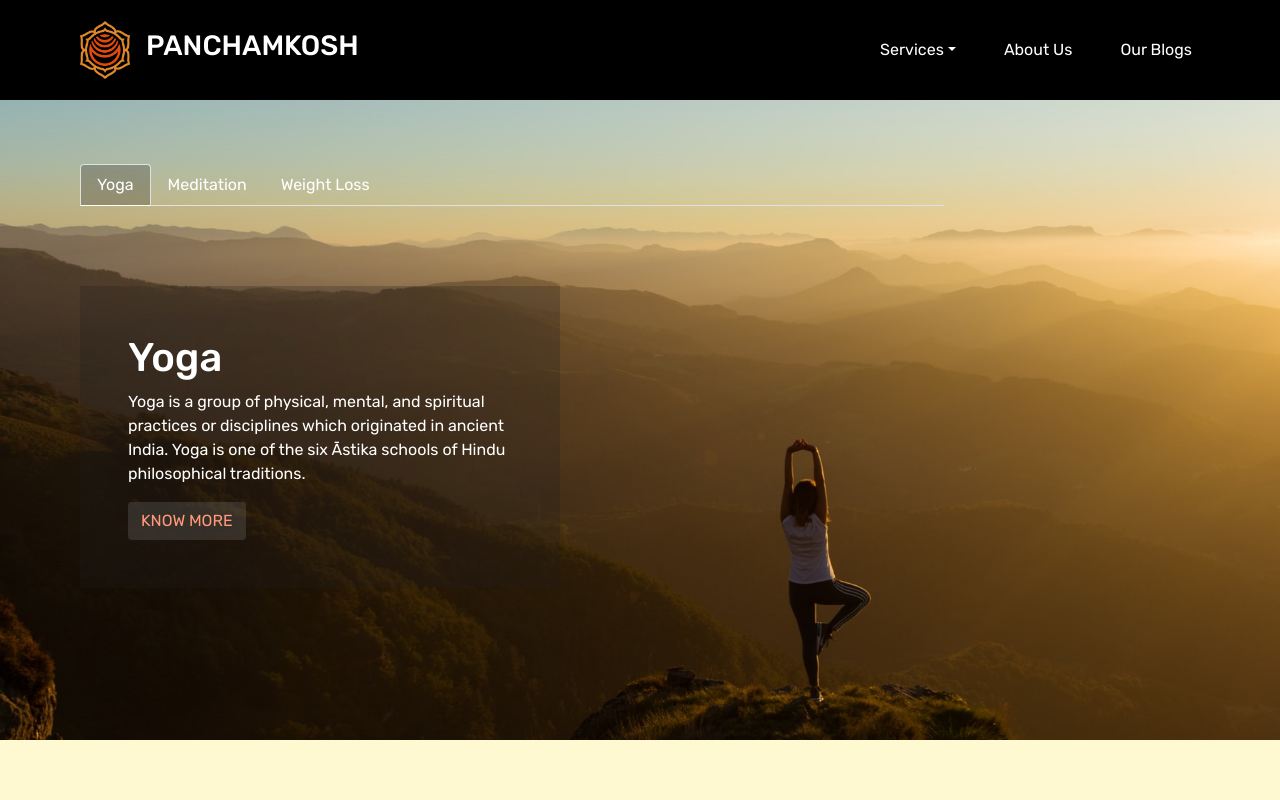
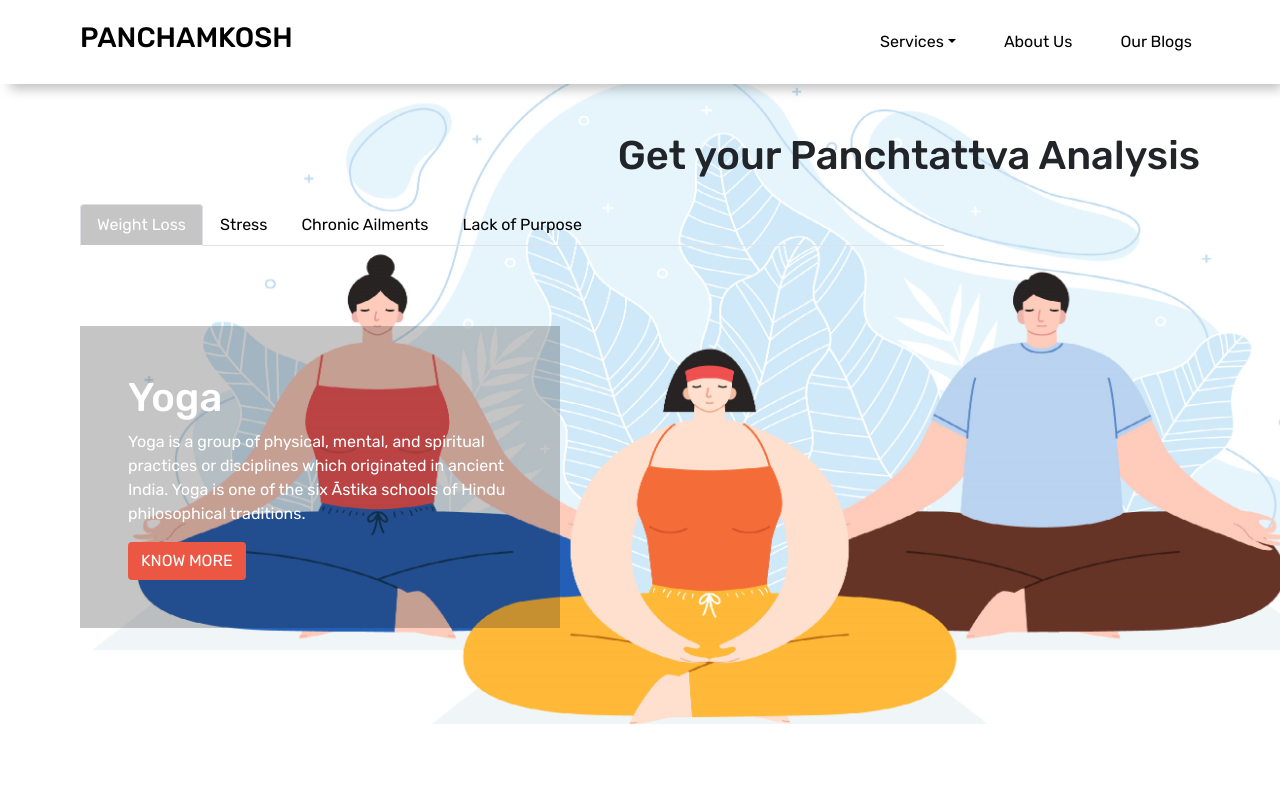
Before and after one commit to karankumarshreds/P_Posh_React, a React (Create React App) app: page / in a window 1280 px wide. Shown: the top 800 px of the page. Built offline with nearby package versions, Linux system fonts and the light colour scheme.

Commit message:
changed banner an navbar color

```diff
--- a/src/App.js
+++ b/src/App.js
@@ -13,7 +13,7 @@ function App() {
       <Navbar />
       <Banner />
       <div className="App-pancham"><Pancham /></div>
-      {/* <div className="App-card"><Card /></div> */}
+      <div className="App-card"><Card /></div>
 
       {/* <header className="App-header">
         <img src={logo} className="App-logo" alt="logo" />
--- a/src/Components/Banner/Banner.css
+++ b/src/Components/Banner/Banner.css
@@ -1,10 +1,22 @@
 .Banner {
-    background-image: url('./banner2.png');
+    /* background-image: url('./banner2.png'); */
+    background-image: url('./banner3.png');
     width: 100%;
     height: 80vmin;
     background-position-x: 10%;
     background-position-y: 55% !important;
     background-size: cover;
+
+}
+
+.Banner-heading {
+  padding: 3rem 5rem 0 5rem !important;
+  /* text-align: center !important; */
+  text-align: right !important;
+}
+
+.Banner-heading h3 {
+  font-size: 2.5em  !important ;
 }
 
 @media only screen and (max-width: 665px) {
@@ -17,7 +29,7 @@
 .Banner-nav {
     width: 80% !important;
     height: min-content;
-    padding: 4rem 5rem 0 5rem  !important;
+    padding: 1rem 5rem 0 5rem  !important;
 }
 
 @media only screen and (max-width: 665px) {
@@ -29,7 +41,8 @@
 
 .Banner-nav a {
     text-decoration: none !important;
-    color: white !important;
+    /* color: white !important;  */
+    color: rgb(0, 0, 0) !important;
 }
 
 .Banner .active {
@@ -39,6 +52,8 @@
 /* inner padding */
 .tab-pane {
     padding: 3rem;
+    color: black !important;
+
 }
 @media only screen and (max-width: 665px) {
     .tab-pane {
@@ -53,6 +68,7 @@
 .tab-content {
     width: 50%;
     padding: 5rem;
+    color: black !important;
 }
 @media only screen and (max-width: 890px) {
     .tab-content {
@@ -62,8 +78,8 @@
   }
 
 .tab-content button {
-  color: rgb(255, 154, 123);
-  background-color: rgba(128, 128, 128, 0.248) !important;
+  color: rgb(255, 255, 255);
+  background-color: #ec5744 !important;
 
 }
 .tab-content button:hover {
--- a/src/Components/Banner/Banner.js
+++ b/src/Components/Banner/Banner.js
@@ -5,11 +5,15 @@ class Banner extends Component {
     render() {
         return (
             <div className="Banner">
+                <div className="Banner-heading">
+                <h3>Get your Panchtattva Analysis</h3>
+                </div>
             <nav className="Banner-nav">
                 <div class="nav nav-tabs" id="nav-tab" role="tablist">
-                    <a class="nav-item nav-link active" id="nav-home-tab" data-toggle="tab" href="#nav-home" role="tab" aria-controls="nav-home" aria-selected="true">Yoga</a>
-                    <a class="nav-item nav-link" id="nav-profile-tab" data-toggle="tab" href="#nav-profile" role="tab" aria-controls="nav-profile" aria-selected="false">Meditation</a>
-                    <a class="nav-item nav-link" id="nav-contact-tab" data-toggle="tab" href="#nav-contact" role="tab" aria-controls="nav-contact" aria-selected="false">Weight Loss</a>
+                    <a class="nav-item nav-link active" id="nav-home-tab" data-toggle="tab" href="#nav-home" role="tab" aria-controls="nav-home" aria-selected="true">Weight Loss</a>
+                    <a class="nav-item nav-link" id="nav-profile-tab" data-toggle="tab" href="#nav-profile" role="tab" aria-controls="nav-profile" aria-selected="false">Stress</a>
+                    <a class="nav-item nav-link" id="nav-contact-tab" data-toggle="tab" href="#nav-contact" role="tab" aria-controls="nav-contact" aria-selected="false">Chronic Ailments</a>
+                    <a class="nav-item nav-link" id="nav-address-tab" data-toggle="tab" href="#nav-contact" role="tab" aria-controls="nav-address" aria-selected="false">Lack of Purpose</a>
                 </div>
             </nav>
             <div className="tab-content" id="nav-tabContent">
@@ -30,6 +34,12 @@ class Banner extends Component {
                     <p>"Workout" redirects here. For other uses, see Exercise (disambiguation) and Workout (disambiguation). Running in water. Weight training. Exercise is any bodily activity that enhances or maintains physical fitness and overall health ...</p>
                     <a><button className="btn">KNOW MORE</button></a>
                 </div>
+
+                <div className="tab-pane fade" id="nav-address" role="tabpanel" aria-labelledby="nav-address-tab">
+                    <h1>Weight Loss</h1>
+                    <p>"Something comes here</p>
+                    <a><button className="btn">KNOW MORE</button></a>
+                </div>
             </div>
             </div>
         )
--- a/src/Components/Card/Card.css
+++ b/src/Components/Card/Card.css
@@ -52,7 +52,7 @@
     padding: 1rem;
     margin-top: 1rem;
     /* border: 3px solid rgb(234, 167, 234); */
-    border: 3px solid rgb(251, 168, 147);
+    border: 1px solid rgb(251, 168, 147);
 }
 
 .card img {
--- a/src/Components/Navbar/Navbar.css
+++ b/src/Components/Navbar/Navbar.css
@@ -1,7 +1,8 @@
 .navbar{
     /* background-color: rgb(246, 111, 70) !important;  */
-    background-color: rgb(0, 0, 0) !important;
+    background-color: rgb(255, 255, 255) !important;
     padding: 1rem 5rem !important;
+    box-shadow: 6px 9px 11px -4px rgba(0,0,0,0.25);
 }
 .navbar img {
     width: 50px;
@@ -20,7 +21,8 @@
 }
 .navbar a {
     text-decoration: none !important;
-    color: white !important;
+    /* color: white !important; */
+    color: black !important;
 }
 .navbar a:hover {
     text-decoration: none !important;
--- a/src/Components/Navbar/Navbar.js
+++ b/src/Components/Navbar/Navbar.js
@@ -7,7 +7,7 @@ class Navbar extends Component {
            <div classNameName="Navbar">
                 <nav className="navbar navbar-expand-lg navbar-dark ">
                     <a className="navbar-brand" href="#">
-                        <img src="logo.png"/>
+                        {/* <img src="logo.png"/> */}
                         <h3>PANCHAMKOSH</h3>
                     </a>
                     <button class="navbar-toggler" type="button" data-toggle="collapse" data-target="#navbarSupportedContent" aria-controls="navbarSupportedContent" aria-expanded="false" aria-label="Toggle navigation">
--- a/src/index.css
+++ b/src/index.css
@@ -3,7 +3,7 @@ body {
   font-family: 'Rubik', sans-serif;
   -webkit-font-smoothing: antialiased;
   -moz-osx-font-smoothing: grayscale;
-  background-color: rgb(255, 249, 210);
+  background-color: rgb(255, 255, 255);
 }
 
 code {
```
Also changed, not shown: src/Components/Banner/banner3.png (added).
